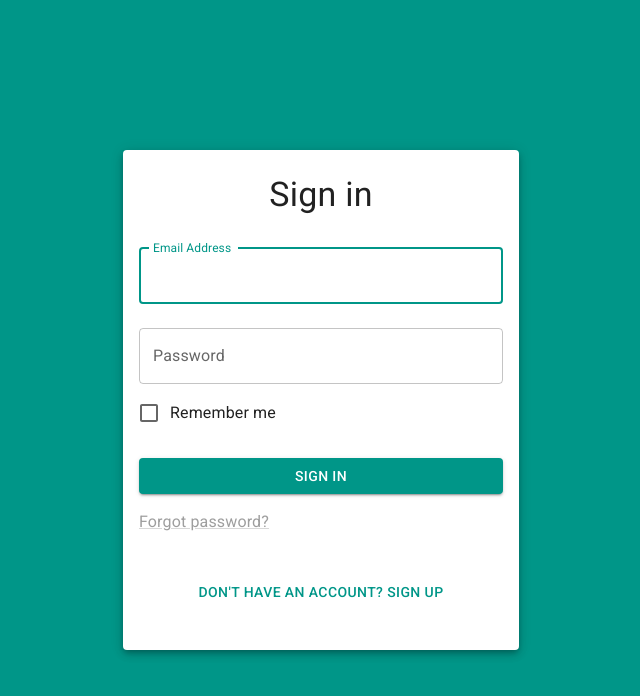
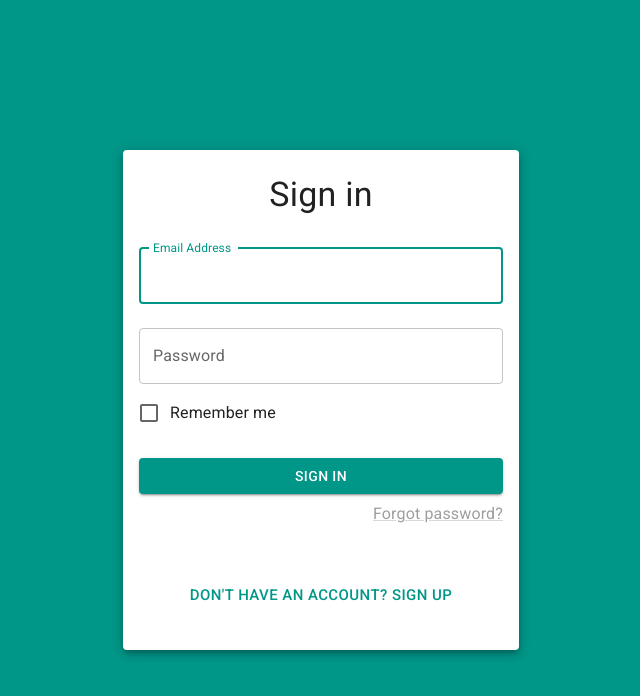
Before and after one commit to pawel-peksa/lite-funds, a React (Create React App) app: page /sign-in in a window 1280 px wide. Shown: the top 696 px of the page, without its empty margins (319-959 px from the left). Built offline with nearby package versions, Linux system fonts and the light colour scheme.

Commit message:
polishing ui

```diff
--- a/src/pages/SignIn.js
+++ b/src/pages/SignIn.js
@@ -48,14 +48,14 @@ export const SignIn = () => {
           type="submit"
           fullWidth
           variant="contained"
-          sx={{ mt: 3, mb: 2 }}
+          sx={{ mt: 3, mb: 1 }}
         >
           Sign In
         </Button>
-        <Link href="#" color="secondary.500">
+        <Link href="#" color="secondary.500" sx={{ float: "right" }}>
           Forgot password?
         </Link>
-        <Button fullWidth href="#" color="primary" sx={{ mt: 5 }}>
+        <Button fullWidth href="#" size="large" color="primary" sx={{ mt: 6 }}>
           Don't have an account? Sign Up
         </Button>
       </Box>
```
